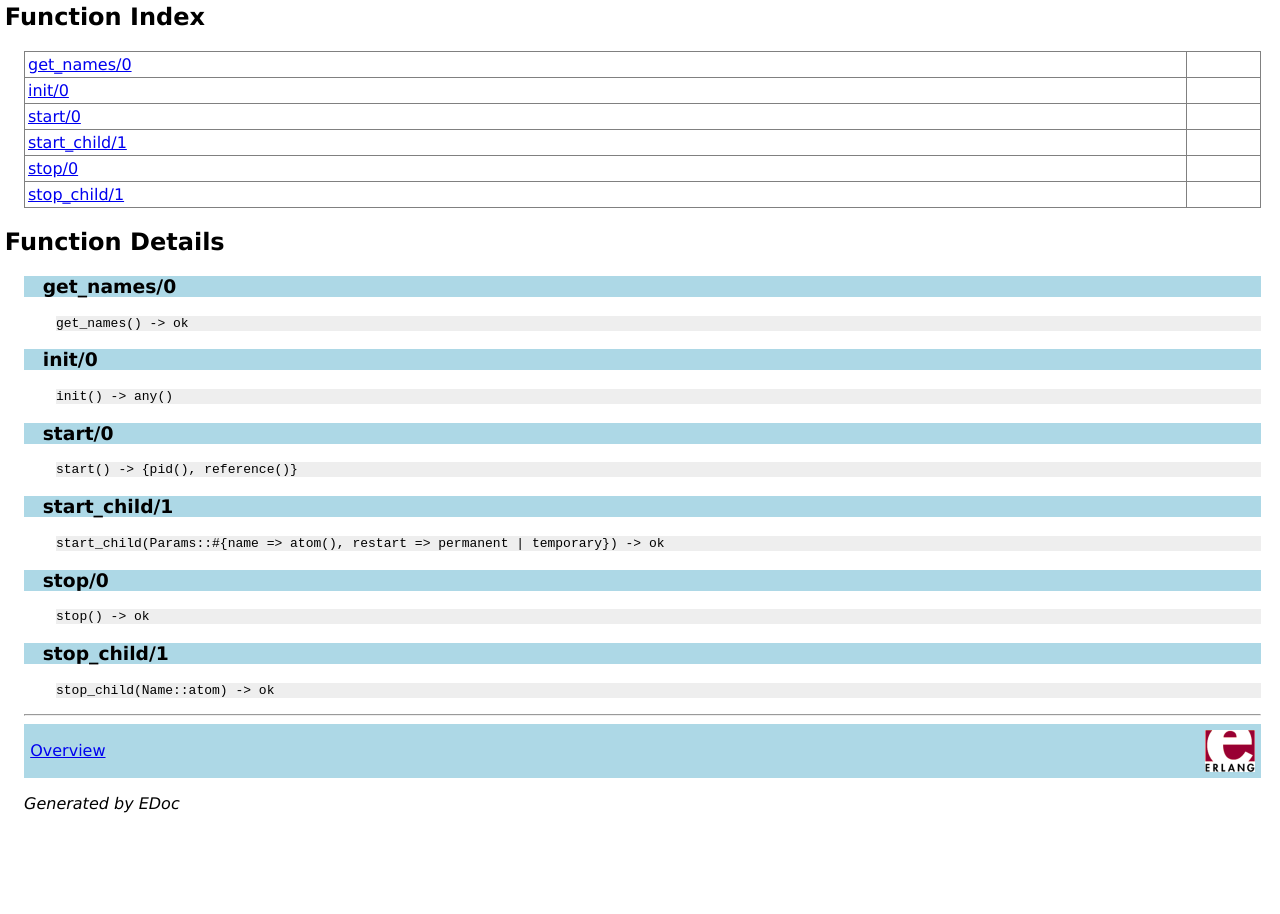
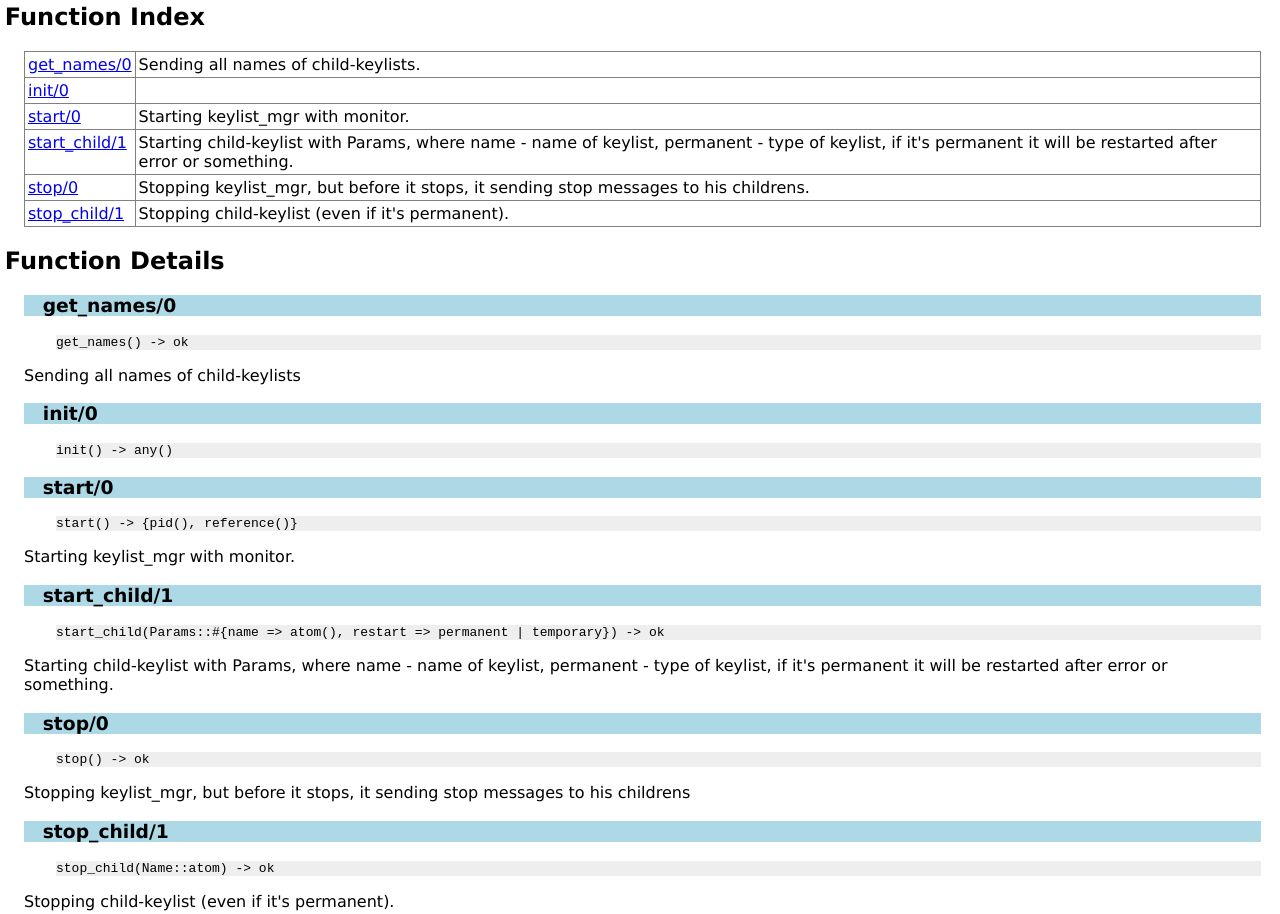
Before and after one commit to IvanAbramovichWork/eltex-erlang-homework, a plain HTML site: page hw_9/edoc/keylist_mgr.html in a window 1280 px wide. Shown: the part 430-1344 px from the top of the page. Before the commit the page ends 1262 px from the top, so only its background shows below. Drawn offline with Linux system fonts and the light colour scheme.

Commit message:
fixed undefenEd and terminate func from hw_8, added @docs, fixed problem with restart of permanent processes, now permanent processes will not be restarted when exit reason is killed or stopped

```diff
--- a/hw_9/edoc/keylist_mgr.html
+++ b/hw_9/edoc/keylist_mgr.html
@@ -19,12 +19,13 @@
 <h2><a name="description">Description</a></h2>
    Module manages kelists.
 <h2><a name="index">Function Index</a></h2>
-<table width="100%" border="1" cellspacing="0" cellpadding="2" summary="function index"><tr><td valign="top"><a href="#get_names-0">get_names/0</a></td><td></td></tr>
+<table width="100%" border="1" cellspacing="0" cellpadding="2" summary="function index"><tr><td valign="top"><a href="#get_names-0">get_names/0</a></td><td>Sending all names of child-keylists.</td></tr>
 <tr><td valign="top"><a href="#init-0">init/0</a></td><td></td></tr>
-<tr><td valign="top"><a href="#start-0">start/0</a></td><td></td></tr>
-<tr><td valign="top"><a href="#start_child-1">start_child/1</a></td><td></td></tr>
-<tr><td valign="top"><a href="#stop-0">stop/0</a></td><td></td></tr>
-<tr><td valign="top"><a href="#stop_child-1">stop_child/1</a></td><td></td></tr>
+<tr><td valign="top"><a href="#start-0">start/0</a></td><td>Starting keylist_mgr with monitor.</td></tr>
+<tr><td valign="top"><a href="#start_child-1">start_child/1</a></td><td>Starting child-keylist with Params, where name - name of keylist,
+  permanent - type of keylist, if it's permanent it will be restarted after error or something.</td></tr>
+<tr><td valign="top"><a href="#stop-0">stop/0</a></td><td>Stopping keylist_mgr, but before it stops, it sending stop messages to his childrens.</td></tr>
+<tr><td valign="top"><a href="#stop_child-1">stop_child/1</a></td><td>Stopping child-keylist (even if it's permanent).</td></tr>
 </table>
 
 <h2><a name="functions">Function Details</a></h2>
@@ -33,7 +34,7 @@
 <div class="spec">
 <p><tt>get_names() -&gt; ok</tt><br></p>
 <p> </p>
-</div>
+</div><p>Sending all names of child-keylists</p>
 
 <h3 class="function"><a name="init-0">init/0</a></h3>
 <div class="spec">
@@ -45,25 +46,26 @@
 <div class="spec">
 <p><tt>start() -&gt; {pid(), reference()}</tt><br></p>
 <p> </p>
-</div>
+</div><p>Starting keylist_mgr with monitor.</p>
 
 <h3 class="function"><a name="start_child-1">start_child/1</a></h3>
 <div class="spec">
 <p><tt>start_child(Params::#{name =&gt; atom(), restart =&gt; permanent | temporary}) -&gt; ok</tt><br></p>
 <p> </p>
-</div>
+</div><p>Starting child-keylist with Params, where name - name of keylist,
+  permanent - type of keylist, if it's permanent it will be restarted after error or something.</p>
 
 <h3 class="function"><a name="stop-0">stop/0</a></h3>
 <div class="spec">
 <p><tt>stop() -&gt; ok</tt><br></p>
 <p> </p>
-</div>
+</div><p>Stopping keylist_mgr, but before it stops, it sending stop messages to his childrens</p>
 
 <h3 class="function"><a name="stop_child-1">stop_child/1</a></h3>
 <div class="spec">
 <p><tt>stop_child(Name::atom) -&gt; ok</tt><br></p>
 <p> </p>
-</div>
+</div><p>Stopping child-keylist (even if it's permanent).</p>
 <hr>
 
 <div class="navbar"><a name="#navbar_bottom"></a><table width="100%" border="0" cellspacing="0" cellpadding="2" summary="navigation bar"><tr><td><a href="overview-summary.html" target="overviewFrame">Overview</a></td><td><a href="http://www.erlang.org/"><img src="erlang.png" align="right" border="0" alt="erlang logo"></a></td></tr></table></div>
```
Also changed, not shown: hw_9/edoc/keylist.html (+16 -16 lines), 2 other files.
